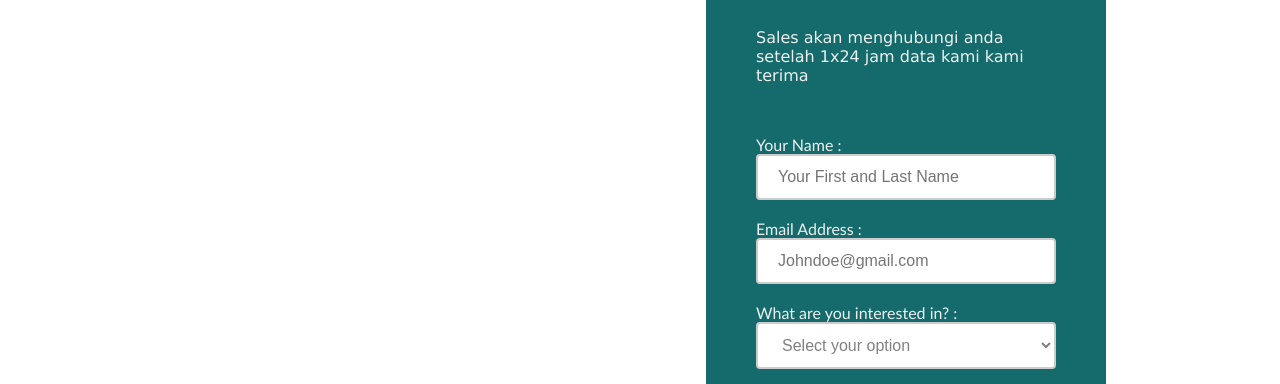
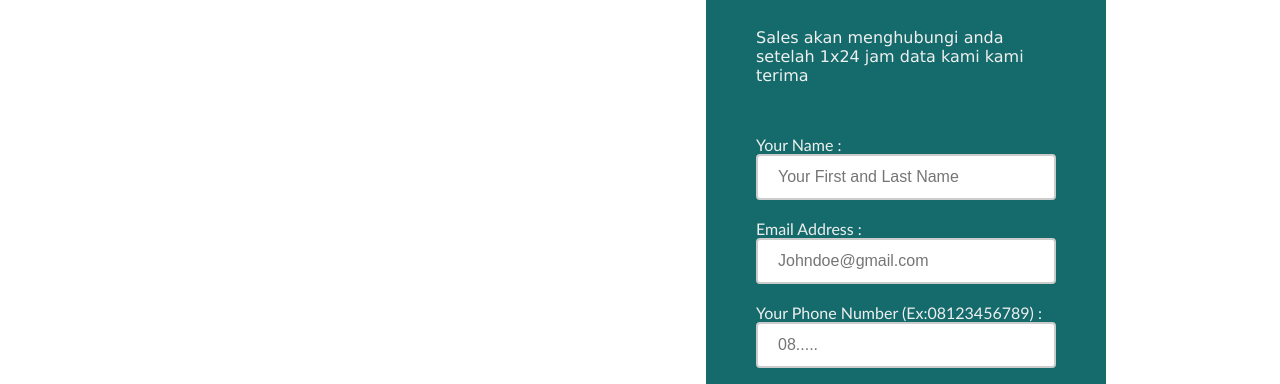
Before and after one commit to revou-fundamental-course/26-jun-23-oui0oui0baguette, a plain HTML site: page index.html in a window 1280 px wide. Shown: the part 400-784 px from the top of the page. Drawn offline with Linux system fonts and the light colour scheme; files whose address does not match are found by name.

Commit message:
Third Commit

```diff
--- a/css/style.css
+++ b/css/style.css
@@ -237,6 +237,15 @@ hr.solid {
     background-color: white;
     padding: 12px 20px 12px 20px;
 }
+#phonenumber {
+    width: 300px;
+    box-sizing: border-box;
+    border: 2px solid #ccc;
+    border-radius: 4px;
+    font-size: 16px;
+    background-color: white;
+    padding: 12px 20px 12px 20px;
+}
 #Options {
     width: 300px;
     box-sizing: border-box;
--- a/index.html
+++ b/index.html
@@ -84,7 +84,9 @@
                 <label for="name">Your Name :</label> <br>
                 <input type="text" name="name" id="name" placeholder="Your First and Last Name"> <br> <br>
                 <label for="email">Email Address :</label> <br>
-                <input type="text" name="emailaddress"id="emailaddress" placeholder="Johndoe@gmail.com"><br> <br>
+                <input type="text" name="emailaddress"id="emailaddress" placeholder="Johndoe@gmail.com"> <br> <br>
+                <label for="phonenumber">Your Phone Number (Ex:08123456789) :</label> <br>
+                <input type="text" name="phonenumber"id="phonenumber" placeholder="08....."><br> <br>
                 <label for="interest">What are you interested in? :</label>  <br>
                 <select name="Options" id="Options">
                     <option value="" disabled selected>Select your option</option>
--- a/js/script.js
+++ b/js/script.js
@@ -22,8 +22,9 @@ function validateForm() {
     var name = document.forms['FormText']['name'].value;
     var emailaddress = document.forms['FormText']['emailaddress'].value;
     var Options = document.forms['FormText']['Options'].value;
+    var phonenumber = document.forms['FormText']['phonenumber'].value;
 
-    if (name == '' || emailaddress =='' || Options == '') {
+    if (name == '' || emailaddress =='' || Options == '' || phonenumber == '') {
         alert("Tidak ada boleh yang kosong")
         return false;
     }
```
